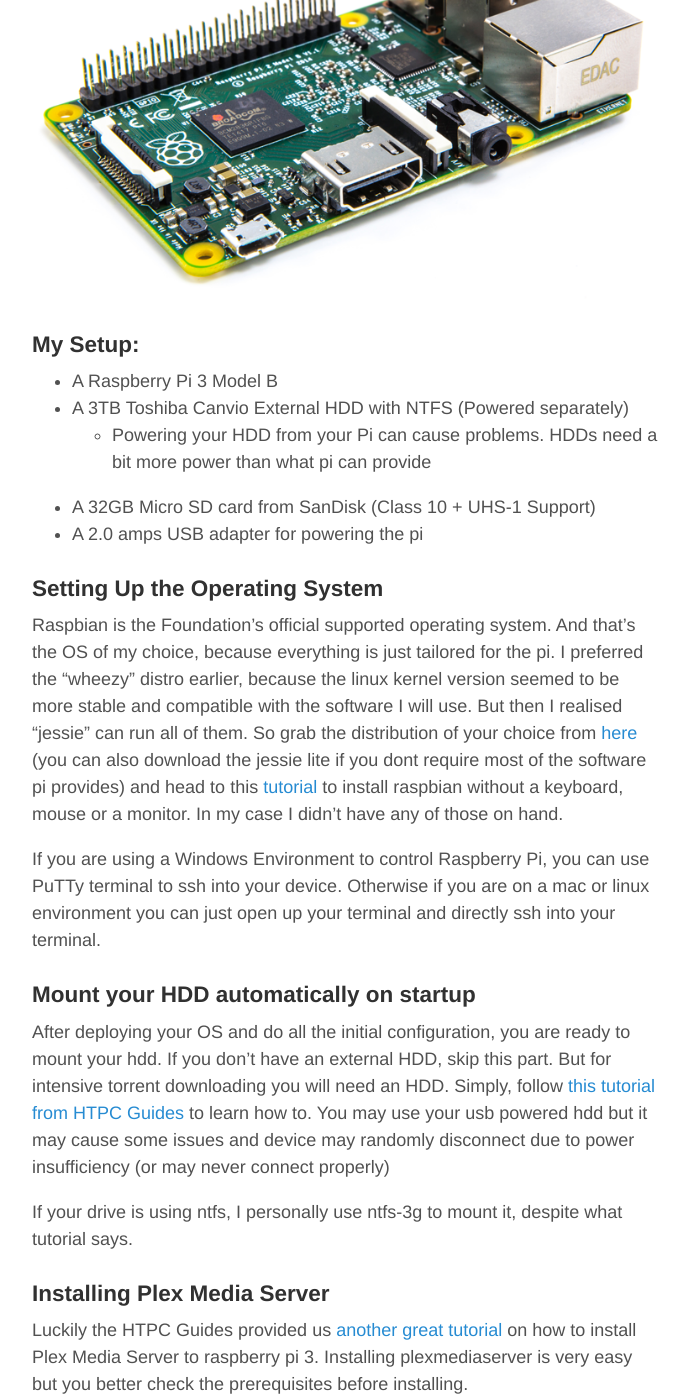
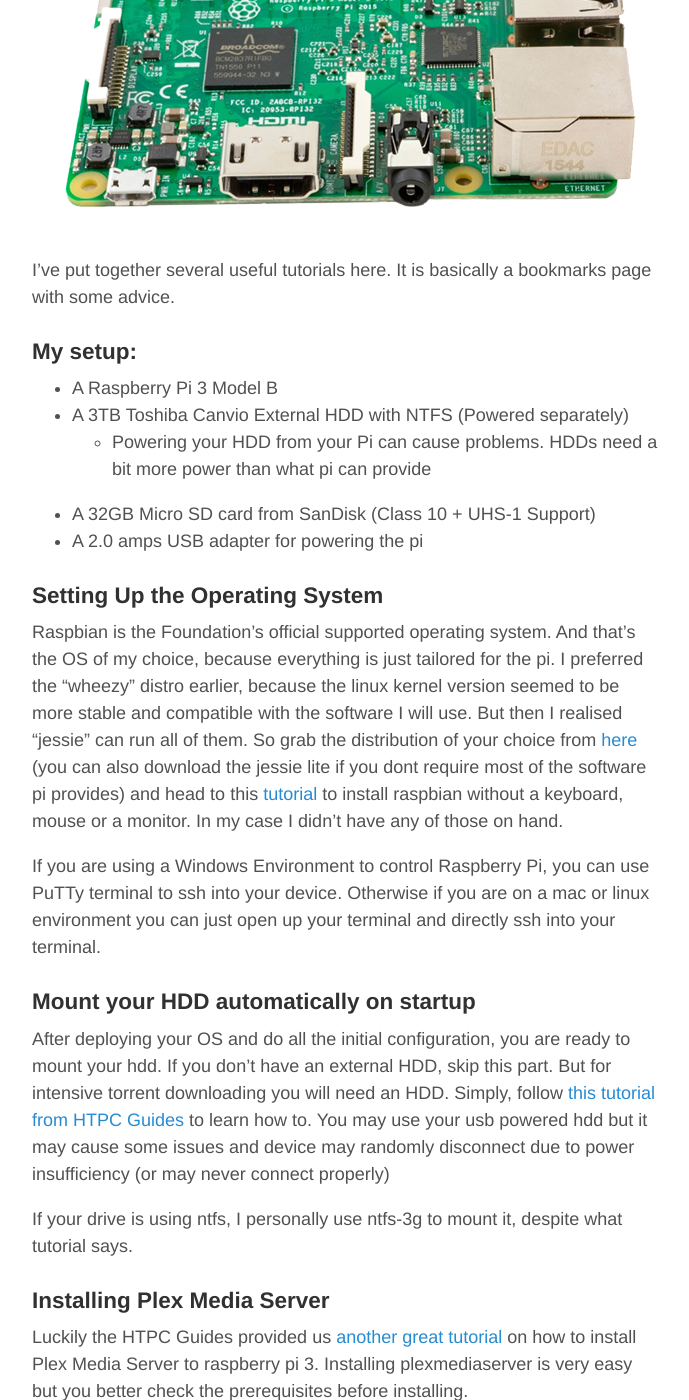
Before and after one commit to ernyldrm/ernyldrm.github.io, a Jekyll site: the page built from _posts/2015-10-08-home-media-server-with-raspberry-pi.md, in a window 1280 px wide and 1400 px high, scrolled down 540 px. Shown: the whole window, without its empty margins (293-982 px from the left). Built offline with Jekyll 4.4.1, drawn with Linux system fonts in a browser that asks for light colours; comment, search, counter and statistics services are not loaded.

Commit message:
image updated

```diff
--- a/_posts/2015-10-08-home-media-server-with-raspberry-pi.md
+++ b/_posts/2015-10-08-home-media-server-with-raspberry-pi.md
@@ -11,9 +11,11 @@
 In this post I'm going to tell you about how I managed to create my own home media server using new Raspberry Pi 3.
 It's got 1 GB of RAM and a new Broadcom 64bit CPU, it has a lot more power to handle a greater workload, so stay with me.
 
-![Raspberry Pi 2](/public/raspberry-pi-2-angle-100569133-orig.png)
+![Raspberry Pi 2](/public/raspi3.png)
 
-### My Setup:
+I've put together several useful tutorials here. It is basically a bookmarks page with some advice.
+
+### My setup:
 
 - A Raspberry Pi 3 Model B
 - A 3TB Toshiba Canvio External HDD with NTFS (Powered separately)
@@ -45,6 +47,8 @@
 Luckily the HTPC Guides provided us [another great tutorial](http://www.htpcguides.com/install-plex-media-server-raspberry-pi-3-image/) on how to install Plex Media Server to raspberry pi 3.
 Installing plexmediaserver is very easy but you better check the prerequisites before installing.
 
+###
+
 ### There is more to come
 
 Next we will install the torrent client deluge and automate it to download the favorite tv series new episodes for us.
```
Also changed, not shown: public/raspi3.png (added).
